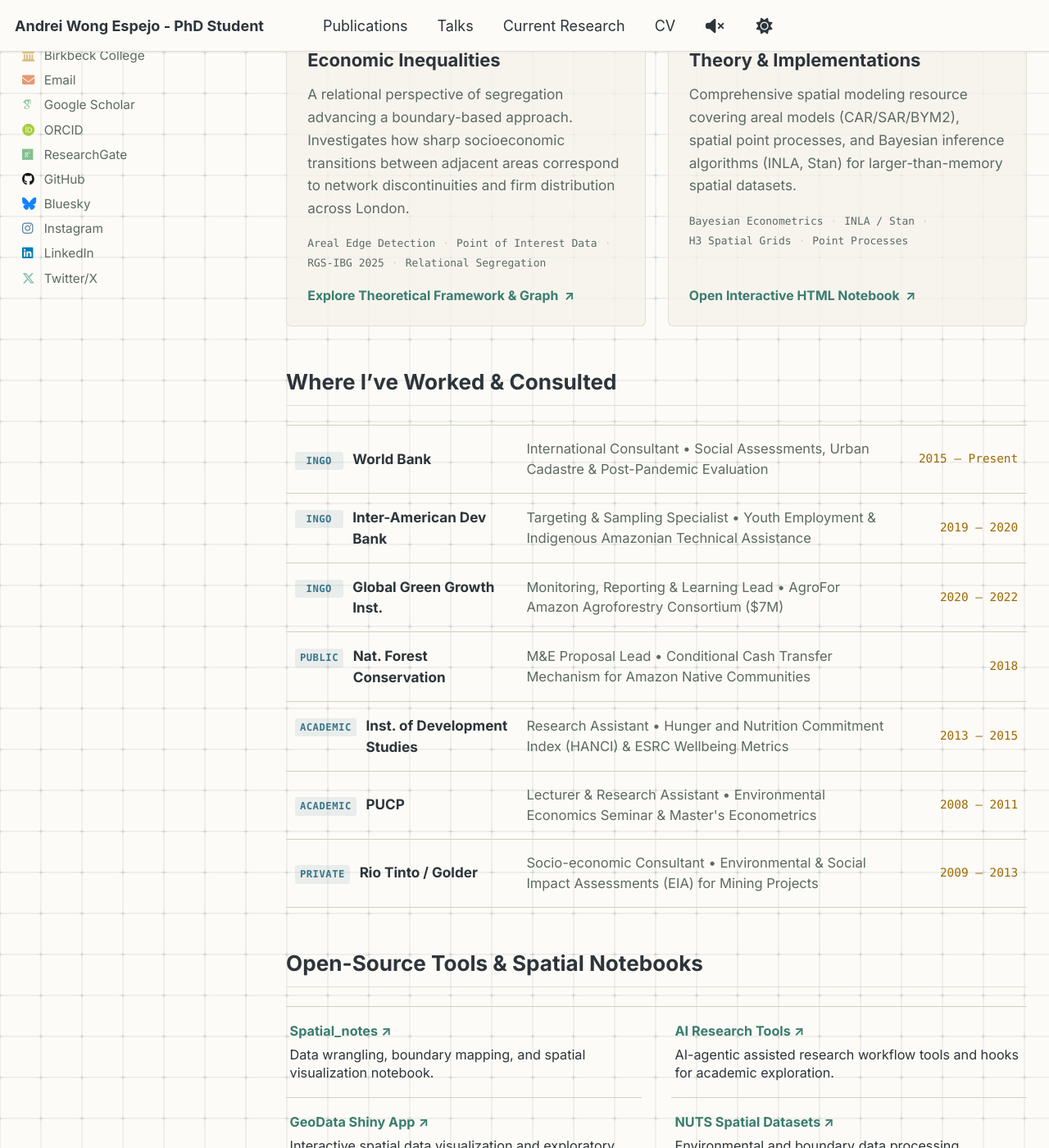
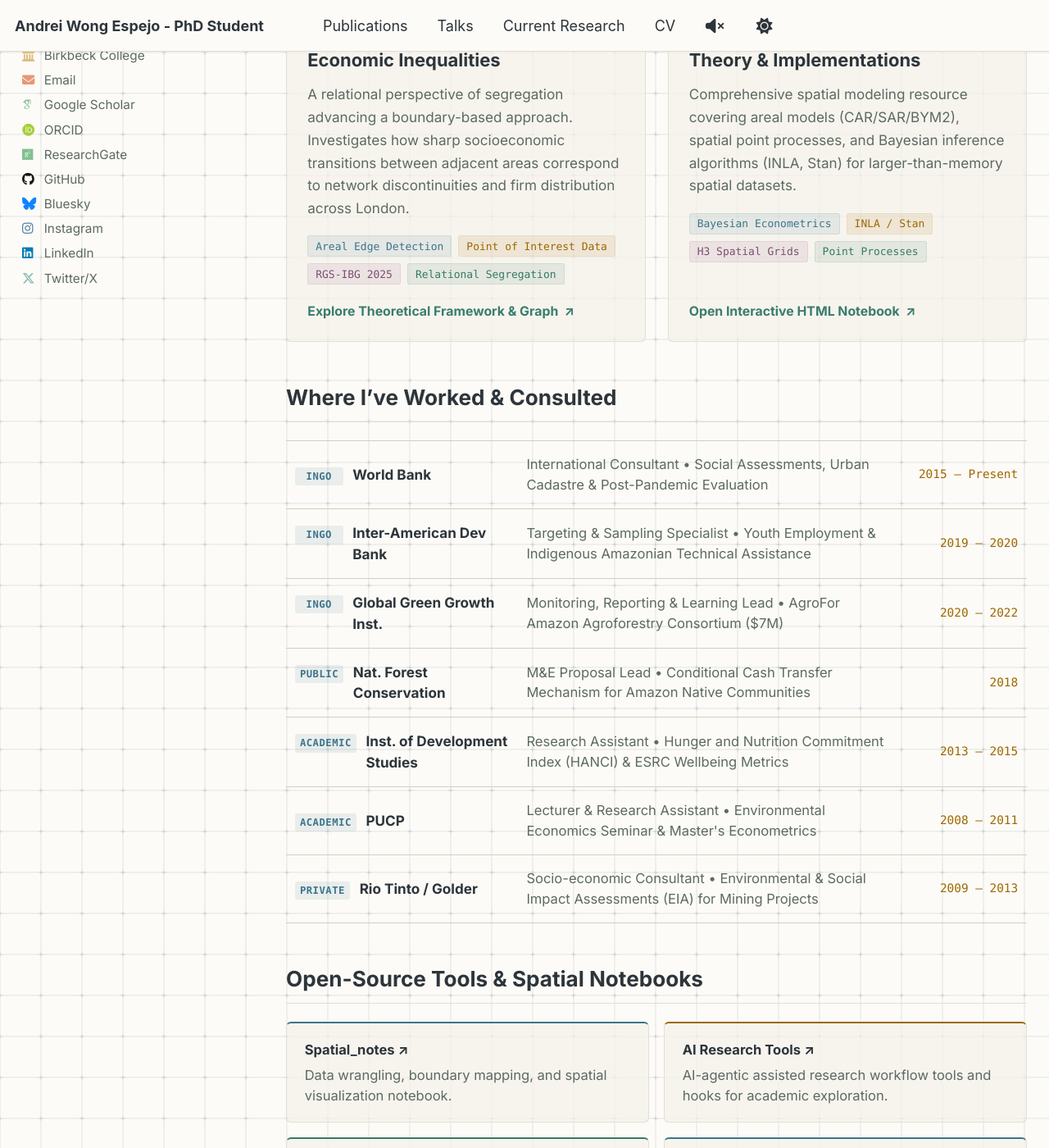
Before and after one commit to Andrei-WongE/Andrei-Wong.github.io, a Jekyll site: the page built from _pages/about.md, in a window 1280 px wide and 1400 px high, scrolled down 532 px. Shown: the whole window at 82% size. Built offline with Jekyll 4.4.1, drawn with Linux system fonts in a browser that asks for light colours; some web fonts are replaced; comment, search, counter and statistics services are not loaded.

Commit message:
Extend Everforest multi-accent colour scheme and tonal ledger cards across all pages

```diff
--- a/_layouts/default.html
+++ b/_layouts/default.html
@@ -370,7 +370,7 @@ layout: compress
       if (!('IntersectionObserver' in window)) return;
 
       function initScrollSettle() {
-        var targets = document.querySelectorAll('.spotlight-card, .work-ledger-row, .ledger-box, .page__content > h2');
+        var targets = document.querySelectorAll('.spotlight-card, .work-ledger-row, .ledger-box, .page__content > h2, .archive__item, .card-list > li');
         if (!targets.length) return;
 
         var observer = new IntersectionObserver(function(entries) {
--- a/_sass/layout/_custom.scss
+++ b/_sass/layout/_custom.scss
@@ -320,18 +320,40 @@ h1, h2, h3 {
     .spotlight-tags {
         display: flex;
         flex-wrap: wrap;
-        gap: 0.25rem 0.5rem;
-        margin-bottom: 1rem;
+        gap: 0.45rem;
+        margin-bottom: 1.15rem;
 
         .spotlight-tag {
             font-family: var(--font-mono, monospace);
-            font-size: 0.72em;
-            color: var(--global-text-color-light);
+            font-size: 0.72rem;
+            font-weight: 500;
+            padding: 0.18rem 0.5rem;
+            border-radius: 3px;
+            border: 1px solid transparent;
+            line-height: 1.35;
 
-            &:not(:last-child)::after {
-                content: "·";
-                margin-left: 0.5rem;
-                color: var(--global-dark-border-color);
+            &:nth-child(4n + 1) {
+                color: var(--accent-blue, #7FBBB3);
+                background: var(--accent-blue-tint, rgba(127, 187, 179, 0.12));
+                border-color: rgba(127, 187, 179, 0.25);
+            }
+
+            &:nth-child(4n + 2) {
+                color: var(--hero-subtitle-color, #DBBC7F);
+                background: var(--accent-amber-tint, rgba(219, 188, 127, 0.12));
+                border-color: rgba(219, 188, 127, 0.25);
+            }
+
+            &:nth-child(4n + 3) {
+                color: var(--accent-plum, #D699B6);
+                background: var(--accent-plum-tint, rgba(214, 153, 182, 0.12));
+                border-color: rgba(214, 153, 182, 0.25);
+            }
+
+            &:nth-child(4n + 4) {
+                color: var(--accent-aqua, #83C092);
+                background: var(--accent-aqua-tint, rgba(131, 192, 146, 0.12));
+                border-color: rgba(131, 192, 146, 0.25);
             }
         }
     }
@@ -509,9 +531,12 @@ h1, h2, h3 {
    PUBLICATIONS BANNER & STREAM
    ========================================================================== */
 .publications-lead-banner {
-    border-bottom: 1px solid var(--global-dark-border-color);
-    padding: 0 0 1.25rem;
-    margin-bottom: 1.25rem;
+    background: var(--spotlight-surface, var(--global-panel-color));
+    border: 1px solid var(--global-border-color);
+    border-top: 2px solid var(--accent-blue, #7FBBB3);
+    border-radius: 6px;
+    padding: 1.25rem 1.4rem;
+    margin-bottom: 1.75rem;
     display: flex;
     justify-content: space-between;
     align-items: center;
@@ -519,30 +544,42 @@ h1, h2, h3 {
     flex-wrap: wrap;
 
     .lead-text {
-        font-size: 0.95em;
-        color: var(--global-text-color);
+        font-size: 0.95rem;
+        color: var(--global-text-color-light);
         max-width: 65ch;
-        line-height: 1.5;
+        line-height: 1.62;
     }
 
     .scholar-badge {
         display: flex;
-        gap: 0.75rem;
+        gap: 0.6rem;
         flex-wrap: wrap;
 
         a {
             display: inline-flex;
             align-items: center;
-            gap: 0.35rem;
-            font-size: 0.82em;
+            gap: 0.4rem;
+            padding: 0.35rem 0.75rem;
+            border-radius: 4px;
+            font-family: var(--font-mono, monospace);
+            font-size: 0.78rem;
             font-weight: 600;
-            color: var(--global-link-color) !important;
-            text-decoration: underline !important;
-            text-underline-offset: 4px;
-            transition: color 0.2s ease;
+            color: var(--accent-blue, #7FBBB3) !important;
+            background: var(--accent-blue-tint, rgba(127, 187, 179, 0.12));
+            border: 1px solid rgba(127, 187, 179, 0.25);
+            text-decoration: none !important;
+            transition: transform 0.2s ease, border-color 0.2s ease, color 0.2s ease;
+
+            &:nth-child(2) {
+                color: var(--accent-aqua, #83C092) !important;
+                background: var(--accent-aqua-tint, rgba(131, 192, 146, 0.12));
+                border-color: rgba(131, 192, 146, 0.25);
+            }
 
             &:hover {
-                color: var(--global-link-color-hover) !important;
+                transform: translateY(-1px);
+                border-color: var(--global-link-color);
+                color: var(--global-link-color) !important;
             }
         }
     }
@@ -551,11 +588,18 @@ h1, h2, h3 {
 .archive-stream {
     display: flex;
     flex-direction: column;
-    gap: 0;
+    gap: 1rem;
 
     .archive__item {
         margin-bottom: 0;
     }
+}
+
+.archive-grid {
+    display: grid;
+    grid-template-columns: repeat(auto-fit, minmax(300px, 1fr));
+    gap: 1.25rem;
+    margin-top: 1.25rem;
 }
 
 /* ==========================================================================
@@ -613,7 +657,7 @@ h1, h2, h3 {
             font-size: 0.7em;
             text-transform: uppercase;
             letter-spacing: 1px;
-            color: var(--global-link-color);
+            color: var(--accent-blue, #7FBBB3);
             display: flex;
             align-items: center;
             gap: 0.5rem;
@@ -684,12 +728,12 @@ h1, h2, h3 {
                 transition: all 0.2s ease;
 
                 &.primary {
-                    background: var(--global-link-color);
-                    color: #2D353B;
-                    border: 1px solid var(--global-link-color);
+                    background: var(--btn-bg, var(--global-link-color));
+                    color: var(--btn-text, #2D353B);
+                    border: 1px solid var(--btn-border, var(--global-link-color));
 
                     &.copied {
-                        background: var(--global-link-color-hover);
+                        background: var(--btn-hover-bg, var(--global-link-color-hover));
                     }
                 }
 
@@ -760,36 +804,80 @@ body.modal-open {
 }
 
 /* ==========================================================================
-   LEGACY & ARCHIVE ADAPTATIONS
+   LEGACY & ARCHIVE ADAPTATIONS (Unified Everforest Multi-Accent Ledger)
    ========================================================================== */
+.archive > h1,
+.archive > h2,
+.archive .page__title {
+    color: var(--global-text-color);
+}
+
+.archive > h2 {
+    margin-top: 2.25rem;
+    padding-bottom: 0.45rem;
+    border-bottom: 1px solid var(--global-dark-border-color);
+    font-size: 1.35rem;
+}
+
 .archive__item {
-    background: transparent;
-    padding: 1.25rem 0.5rem;
-    border: none;
-    border-radius: 0;
-    border-bottom: 1px solid var(--global-dark-border-color);
-    transition: background-color 0.2s ease, border-color 0.2s ease;
-    margin-bottom: 0;
+    background: var(--spotlight-surface, var(--global-panel-color));
+    padding: 1.25rem 1.35rem;
+    border: 1px solid var(--global-border-color);
+    border-top: 2px solid var(--accent-blue, #7FBBB3);
+    border-radius: 6px;
+    transition: border-color 0.2s ease, transform 0.25s cubic-bezier(0.25, 1, 0.5, 1);
+    margin-bottom: 1rem;
     position: relative;
 
+    &:nth-child(3n + 2) {
+        border-top-color: var(--hero-subtitle-color, #DBBC7F);
+    }
+
+    &:nth-child(3n + 3) {
+        border-top-color: var(--accent-aqua, #83C092);
+    }
+
     &:hover {
-        background: var(--global-panel-color);
-        border-bottom-color: var(--global-link-color);
+        border-color: var(--global-dark-border-color);
+        transform: translateY(-2px);
+
+        .archive__item-title,
+        .archive__item-title a {
+            color: var(--global-link-color);
+        }
     }
 
     .archive__item-title {
         margin-top: 0;
-        color: var(--global-link-color);
+        margin-bottom: 0.45rem;
+        color: var(--global-text-color);
         font-weight: 700;
+        font-size: 1.12rem;
+        line-height: 1.35;
+        transition: color 0.2s ease;
 
         a {
+            color: inherit;
             text-decoration: none;
         }
     }
 
+    .page__meta {
+        font-family: var(--font-mono, monospace);
+        font-size: 0.78rem;
+        color: var(--hero-subtitle-color, #DBBC7F);
+        margin-bottom: 0.5rem;
+    }
+
     p {
-        font-size: 0.9em;
-        margin-bottom: 0.8em;
+        font-size: 0.93rem;
+        line-height: 1.6;
+        color: var(--global-text-color-light);
+        margin-bottom: 0.75em;
+
+        &:last-child {
+            margin-bottom: 0;
+        }
     }
 }
 
@@ -797,25 +885,39 @@ body.modal-open {
     list-style: none !important;
     padding: 0 !important;
     display: grid;
-    grid-template-columns: repeat(auto-fill, minmax(300px, 1fr));
-    gap: 0 2rem;
+    grid-template-columns: repeat(auto-fill, minmax(290px, 1fr));
+    gap: 1rem;
     margin: 1.25rem 0 2.25rem;
-    border-top: 1px solid var(--global-dark-border-color);
+    border-top: none;
 
     li {
-        background: transparent;
-        padding: 1rem 0.25rem;
-        border-radius: 0;
-        border-bottom: 1px solid var(--global-dark-border-color);
-        transition: background-color 0.2s ease, border-color 0.2s ease;
+        background: var(--spotlight-surface, var(--global-panel-color));
+        padding: 1.1rem 1.2rem;
+        border: 1px solid var(--global-border-color);
+        border-top: 2px solid var(--accent-blue, #7FBBB3);
+        border-radius: 6px;
+        transition: border-color 0.2s ease, transform 0.25s cubic-bezier(0.25, 1, 0.5, 1);
         margin-bottom: 0 !important;
         display: flex;
         flex-direction: column;
         overflow: hidden;
+        color: var(--global-text-color-light);
+
+        &:nth-child(3n + 2) {
+            border-top-color: var(--hero-subtitle-color, #DBBC7F);
+        }
+
+        &:nth-child(3n + 3) {
+            border-top-color: var(--accent-aqua, #83C092);
+        }
 
         &:hover {
-            background: var(--global-panel-color);
-            border-bottom-color: var(--global-link-color);
+            border-color: var(--global-dark-border-color);
+            transform: translateY(-2px);
+
+            a {
+                color: var(--global-link-color);
+            }
         }
 
         a {
@@ -823,11 +925,12 @@ body.modal-open {
             font-weight: 700;
             display: block;
             margin-bottom: 0.35rem;
-            color: var(--global-link-color);
+            color: var(--global-text-color);
+            transition: color 0.2s ease;
         }
 
-        font-size: 0.9em;
-        line-height: 1.4;
+        font-size: 0.92rem;
+        line-height: 1.5;
 
         img, iframe {
             max-width: 100% !important;
@@ -859,21 +962,33 @@ body.modal-open {
 
         .tag-label {
             font-family: var(--font-mono, monospace);
-            font-size: 0.7em;
+            font-size: 0.7rem;
             font-weight: 700;
             padding: 2px 8px;
-            border-radius: 4px;
+            border-radius: 3px;
             text-transform: uppercase;
-            letter-spacing: 1px;
-            background: var(--global-code-background-color);
-            color: var(--global-text-color-light);
-            border: 1px solid var(--global-dark-border-color);
+            letter-spacing: 0.8px;
+            background: var(--accent-blue-tint, rgba(127, 187, 179, 0.12));
+            color: var(--accent-blue, #7FBBB3);
+            border: 1px solid rgba(127, 187, 179, 0.25);
             width: 120px;
             text-align: center;
             flex-shrink: 0;
             margin-top: 0.2rem;
             transition: all 0.2s ease;
             display: inline-block;
+        }
+
+        &:nth-child(3n + 2) .tag-label {
+            background: var(--accent-amber-tint, rgba(219, 188, 127, 0.12));
+            color: var(--hero-subtitle-color, #DBBC7F);
+            border-color: rgba(219, 188, 127, 0.25);
+        }
+
+        &:nth-child(3n + 3) .tag-label {
+            background: var(--accent-aqua-tint, rgba(131, 192, 146, 0.12));
+            color: var(--accent-aqua, #83C092);
+            border-color: rgba(131, 192, 146, 0.25);
         }
 
         &:hover .tag-label {
--- a/_sass/theme/_unified.scss
+++ b/_sass/theme/_unified.scss
@@ -28,8 +28,11 @@ html[data-theme="light"] {
   --hero-subtitle-color: #9d6800;
   --accent-blue: #3B758C;
   --accent-aqua: #357B62;
+  --accent-plum: #7D4E72;
   --accent-blue-tint: rgba(59, 117, 140, 0.10);
   --accent-amber-tint: rgba(157, 104, 0, 0.10);
+  --accent-plum-tint: rgba(125, 78, 114, 0.10);
+  --accent-aqua-tint: rgba(53, 123, 98, 0.10);
   --spotlight-surface: rgba(244, 241, 234, 0.72);
 
   /* Button states */
@@ -88,8 +91,11 @@ html[data-theme="light"] {
     --hero-subtitle-color: #DBBC7F;
     --accent-blue: #7FBBB3;
     --accent-aqua: #83C092;
+    --accent-plum: #D699B6;
     --accent-blue-tint: rgba(127, 187, 179, 0.12);
     --accent-amber-tint: rgba(219, 188, 127, 0.12);
+    --accent-plum-tint: rgba(214, 153, 182, 0.12);
+    --accent-aqua-tint: rgba(131, 192, 146, 0.12);
     --spotlight-surface: rgba(52, 63, 68, 0.58);
 
     --btn-bg: #A7C080;
@@ -146,8 +152,11 @@ html[data-theme="dark"] {
   --hero-subtitle-color: #DBBC7F;
   --accent-blue: #7FBBB3;
   --accent-aqua: #83C092;
+  --accent-plum: #D699B6;
   --accent-blue-tint: rgba(127, 187, 179, 0.12);
   --accent-amber-tint: rgba(219, 188, 127, 0.12);
+  --accent-plum-tint: rgba(214, 153, 182, 0.12);
+  --accent-aqua-tint: rgba(131, 192, 146, 0.12);
   --spotlight-surface: rgba(52, 63, 68, 0.58);
 
   --btn-bg: #A7C080;
```
